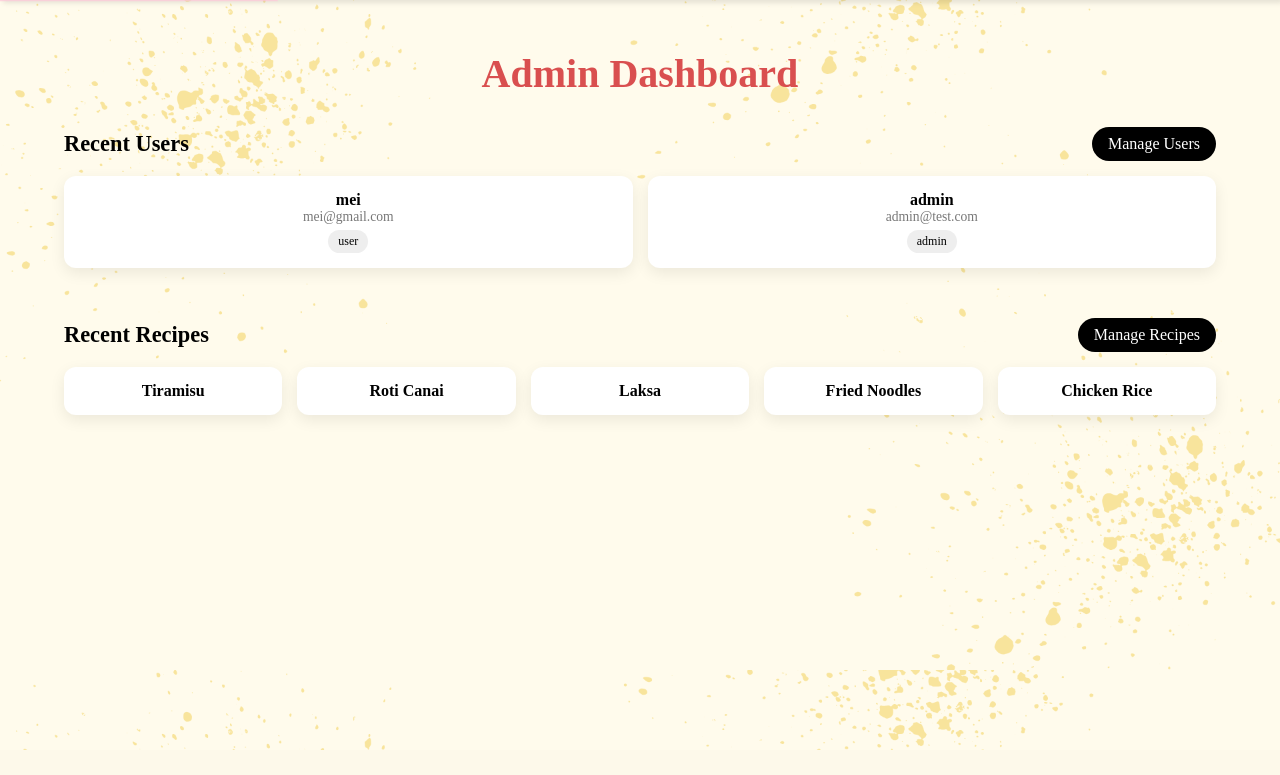
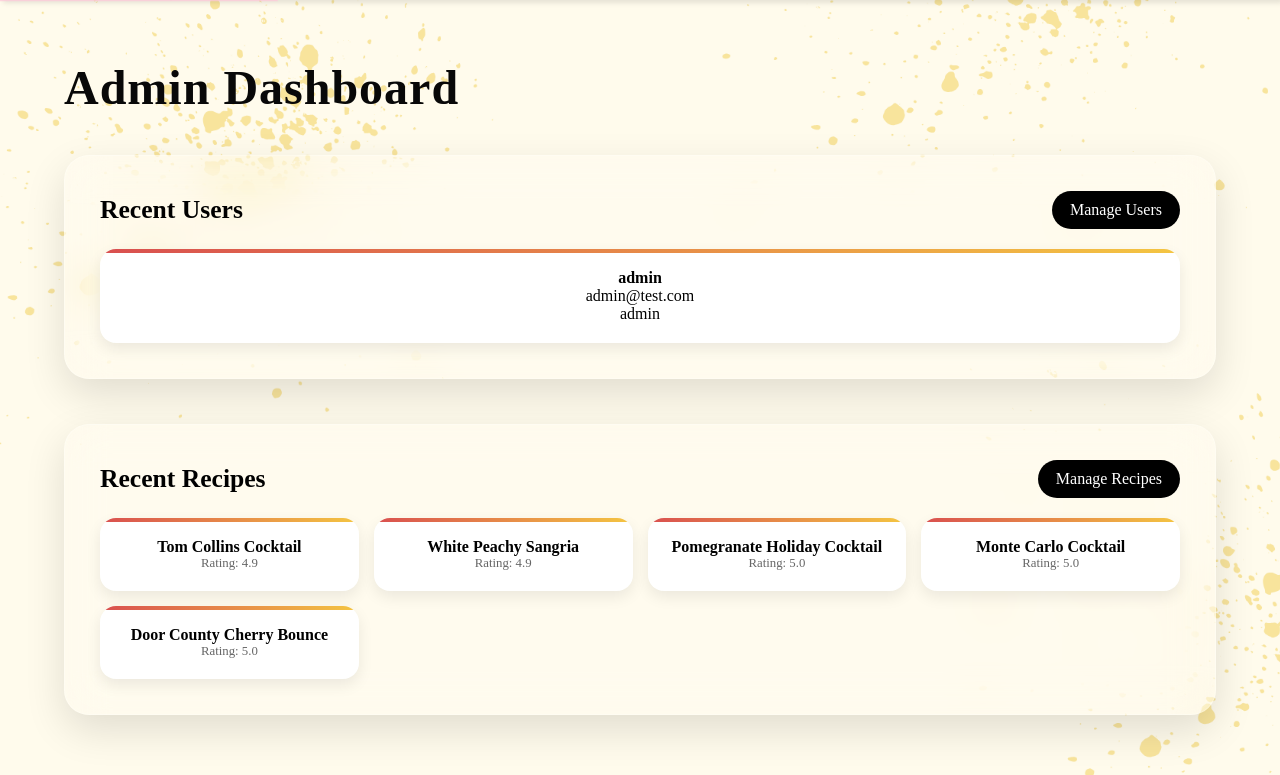
Before and after one commit to sxrxnyx07/GitExercise-OmakaseToday, a Flask app: page /admin in a window 1280 px wide. Shown: the part 50-825 px from the top of the page. Before the commit the page ends 800 px from the top, so only its background shows below. Run offline with Flask 3, Linux system fonts and the light colour scheme; a user stored in the database is signed in; data comes from the database, SQL or seed files in the repository.

Commit message:
upload recipe's database in app.py

```diff
--- a/app.py
+++ b/app.py
@@ -3,27 +3,48 @@ import sqlite3
 from werkzeug.security import generate_password_hash, check_password_hash
 import os
 from werkzeug.utils import secure_filename
+from flask_sqlalchemy import SQLAlchemy
 
 app = Flask(__name__)
 app.secret_key = "secretkey123"
 
 # =======================
-# BASE PATH (IMPORTANT FIX)
+# 数据库路径配置
 # =======================
 BASE_DIR = os.path.dirname(os.path.abspath(__file__))
+
 DB_PATH = os.path.join(BASE_DIR, "users.db")
 
+app.config['SQLALCHEMY_DATABASE_URI'] = 'sqlite:///' + os.path.join(BASE_DIR, 'omakase.db')
+app.config['SQLALCHEMY_TRACK_MODIFICATIONS'] = False
+db = SQLAlchemy(app)
+
+# =======================
+# 食谱模型 (从朋友的代码复制)
+# =======================
+class Recipe(db.Model):
+    id = db.Column(db.Integer, primary_key=True)
+    name = db.Column(db.String(200)) # 对应 CSV 的 recipe_name
+    image = db.Column(db.String(500))
+    rating = db.Column(db.Float, default=0.0)
+    clean_ingredients = db.Column(db.Text)
+    full_ingredients = db.Column(db.Text)
+    directions = db.Column(db.Text)
+    timing = db.Column(db.String(100))
+    meal_category = db.Column(db.String(50))
+    flavor_type = db.Column(db.String(50))
+
+# =======================
+# 静态资源配置
+# =======================
 UPLOAD_FOLDER = os.path.join(BASE_DIR, "static", "uploads")
 app.config["UPLOAD_FOLDER"] = UPLOAD_FOLDER
-
 os.makedirs(UPLOAD_FOLDER, exist_ok=True)
 
-
-# ---------------- DB ----------------
+# ---------------- 初始化用户数据库 (users.db) ----------------
 def init_db():
     conn = sqlite3.connect(DB_PATH)
     c = conn.cursor()
-
     c.execute("""
     CREATE TABLE IF NOT EXISTS users (
         email TEXT PRIMARY KEY,
@@ -34,19 +55,12 @@ def init_db():
         role TEXT DEFAULT 'user'
     )
     """)
-    c.execute("""
-    CREATE TABLE IF NOT EXISTS recipes (
-        id INTEGER PRIMARY KEY AUTOINCREMENT,
-        title TEXT NOT NULL
-    )
-    """)
-
-
+    # 注意：这里的 recipes 表是 users.db 里的备份，
+    # 实际上管理员操作将通过 SQLAlchemy 访问 omakase.db 的 recipe 表
     conn.commit()
     conn.close()
 
 init_db()
-
 
 # ---------------- HOME ----------------
 @app.route("/")
@@ -280,23 +294,22 @@ def logout():
     session.pop("user", None)
     return redirect(url_for("home"))
 # ---------------- ADMIN ----------------
+# ---------------- ADMIN ----------------
 @app.route("/admin")
 def admin():
     if session.get("role") != "admin":
         return "403 Forbidden"
 
+    # 1. 获取最近用户 (继续使用 sqlite3 访问 users.db)
     conn = sqlite3.connect(DB_PATH)
     c = conn.cursor()
-
-    # recent users
     c.execute("SELECT email, username, role FROM users ORDER BY rowid DESC LIMIT 5")
     recent_users = c.fetchall()
+    conn.close()
 
-    # recent recipes (如果你还没 table，我先给你结构)
-    c.execute("SELECT title FROM recipes ORDER BY rowid DESC LIMIT 5")
-    recent_recipes = c.fetchall()
-
-    conn.close()
+    # 2. 获取最近食谱 (必须改为 SQLAlchemy 访问 omakase.db)
+    # 这样就不会报 "no such table: recipes" 的错了
+    recent_recipes = Recipe.query.order_by(Recipe.id.desc()).limit(5).all()
 
     return render_template(
         "admin.html",
@@ -358,13 +371,8 @@ def admin_recipes():
     if session.get("role") != "admin":
         return "403 Forbidden"
 
-    conn = sqlite3.connect(DB_PATH)
-    c = conn.cursor()
+    recipes = Recipe.query.all()
 
-    c.execute("SELECT id, title FROM recipes ORDER BY id DESC")
-    recipes = c.fetchall()
-
-    conn.close()
 
     return render_template("admin_recipes.html", recipes=recipes)
 
@@ -374,14 +382,9 @@ def add_recipe():
         return "403 Forbidden"
 
     title = request.form["title"]
-
-    conn = sqlite3.connect(DB_PATH)
-    c = conn.cursor()
-
-    c.execute("INSERT INTO recipes (title) VALUES (?)", (title,))
-
-    conn.commit()
-    conn.close()
+    new_recipe = Recipe(name=title)
+    db.session.add(new_recipe)
+    db.session.commit()
 
     return redirect(url_for("admin_recipes"))
 
@@ -390,36 +393,12 @@ def delete_recipe(id):
     if session.get("role") != "admin":
         return "403 Forbidden"
 
-    conn = sqlite3.connect(DB_PATH)
-    c = conn.cursor()
-
-    c.execute("DELETE FROM recipes WHERE id = ?", (id,))
-
-    conn.commit()
-    conn.close()
+    recipe_to_delete = Recipe.query.get(id)
+    if recipe_to_delete:
+        db.session.delete(recipe_to_delete)
+        db.session.commit()
 
     return redirect(url_for("admin_recipes"))
-
-@app.route("/seed-recipes")
-def seed_recipes():
-    conn = sqlite3.connect(DB_PATH)
-    c = conn.cursor()
-
-    recipes = [
-        ("Nasi Lemak"),
-        ("Chicken Rice"),
-        ("Fried Noodles"),
-        ("Laksa"),
-        ("Roti Canai")
-    ]
-
-    c.executemany("INSERT INTO recipes (title) VALUES (?)",
-                  [(r,) for r in recipes])
-
-    conn.commit()
-    conn.close()
-
-    return "Recipes added!"
 
 
 if __name__ == "__main__":
--- a/static/css/style.css
+++ b/static/css/style.css
@@ -777,10 +777,8 @@ LAST PAGE BUTTON
     position: absolute;
     bottom: 8px;
     left: 8px;
-
     background: rgba(0, 0, 0, 0.6);
     color: white;
-
     padding: 4px 8px;
     font-size: 12px;
     border-radius: 6px;
@@ -789,22 +787,36 @@ LAST PAGE BUTTON
 /* =========================
    ADMIN DASHBOARD LAYOUT
 ========================= */
-
 .admin-dashboard{
     width: 90%;
-    margin: 50px auto;
+    margin: 60px auto;
 }
 
+/* TITLE */
 .admin-title{
-    text-align: center;
-    font-size: 2.5rem;
-    margin-bottom: 30px;
-    color: #d94f4f;
+    text-align: left;
+    font-size: 3rem;
+    margin-bottom: 40px;
+    color: #080808;
+    letter-spacing: 1px;
 }
 
-/* SECTION */
 .admin-section{
-    margin-bottom: 50px;
+    background: rgba(255,255,255,0.12);
+    backdrop-filter: blur(20px);
+    border-radius: 25px;
+    padding: 35px;
+    margin-bottom: 45px;
+
+    border: 1px solid rgba(255,255,255,0.25);
+    box-shadow: 0 15px 40px rgba(0,0,0,0.12);
+
+    transition: 0.3s ease;
+}
+
+.admin-section:hover{
+    transform: translateY(-3px);
+    box-shadow: 0 20px 50px rgba(0,0,0,0.18);
 }
 
 /* HEADER */
@@ -812,61 +824,62 @@ LAST PAGE BUTTON
     display: flex;
     justify-content: space-between;
     align-items: center;
-    margin-bottom: 15px;
+    margin-bottom: 20px;
 }
 
 .section-header h2{
-    font-size: 1.4rem;
+    font-size: 1.6rem;
 }
 
 /* BUTTON */
 .manage-btn{
-    padding: 8px 16px;
+    padding: 10px 18px;
     background: black;
     color: white;
-    border-radius: 20px;
+    border-radius: 999px;
     text-decoration: none;
     transition: 0.3s;
 }
 
 .manage-btn:hover{
     background: #d94f4f;
+    transform: translateY(-2px);
 }
 
 /* GRID */
 .card-grid{
     display: grid;
-    grid-template-columns: repeat(auto-fit, minmax(200px, 1fr));
+    grid-template-columns: repeat(auto-fit, minmax(220px, 1fr));
     gap: 15px;
 }
 
-/* MINI CARD */
 .mini-card{
     background: white;
-    padding: 15px;
-    border-radius: 12px;
-    box-shadow: 0 5px 15px rgba(0,0,0,0.08);
-    transition: 0.2s;
+    padding: 20px;
+    border-radius: 16px;
+    box-shadow: 0 6px 15px rgba(0,0,0,0.08);
+
+    transition: 0.3s ease;
+    position: relative;
+    overflow: hidden;
 }
 
+/* hover effect */
 .mini-card:hover{
-    transform: translateY(-5px);
+    transform: translateY(-6px);
 }
 
-.muted{
-    font-size: 0.85rem;
-    color: #777;
+/* small accent line */
+.mini-card::before{
+    content: "";
+    position: absolute;
+    top: 0;
+    left: 0;
+    height: 4px;
+    width: 100%;
+    background: linear-gradient(90deg, #d94f4f, #f4c542);
 }
 
-/* ROLE BADGE */
-.badge{
-    display: inline-block;
-    margin-top: 5px;
-    padding: 4px 10px;
-    border-radius: 999px;
-    font-size: 0.75rem;
-    background: #eee;
-}
 
 
 /* =========================
@@ -920,11 +933,13 @@ LAST PAGE BUTTON
 
 /* ROLE BADGE */
 .role-badge{
-    padding: 5px 12px;
+    display: inline-block;
+    margin-top: 10px;
+    padding: 6px 12px;
     border-radius: 999px;
-    font-size: 0.8rem;
-    font-weight: bold;
-    text-transform: uppercase;
+    font-size: 0.75rem;
+    font-weight: 700;
+    letter-spacing: 1px;
 }
 
 /* user */
--- a/templates/admin.html
+++ b/templates/admin.html
@@ -30,22 +30,20 @@
 
     <!-- BOTTOM: RECIPES -->
     <div class="admin-section">
-
         <div class="section-header">
             <h2>Recent Recipes</h2>
             <a href="/admin/recipes" class="manage-btn">Manage Recipes</a>
         </div>
 
         <div class="card-grid">
-
             {% for r in recent_recipes %}
             <div class="mini-card">
-                <p><b>{{ r[0] }}</b></p>
+                <p><b>{{ r.name }}</b></p>
+
+                <p style="font-size: 0.8rem; color: #666;">Rating: {{ r.rating }}</p>
             </div>
             {% endfor %}
-
         </div>
-
     </div>
 
 </div>
```
Also changed, not shown: templates/admin_recipes.html (+29 -17 lines), omakase.db (added), users.db.
